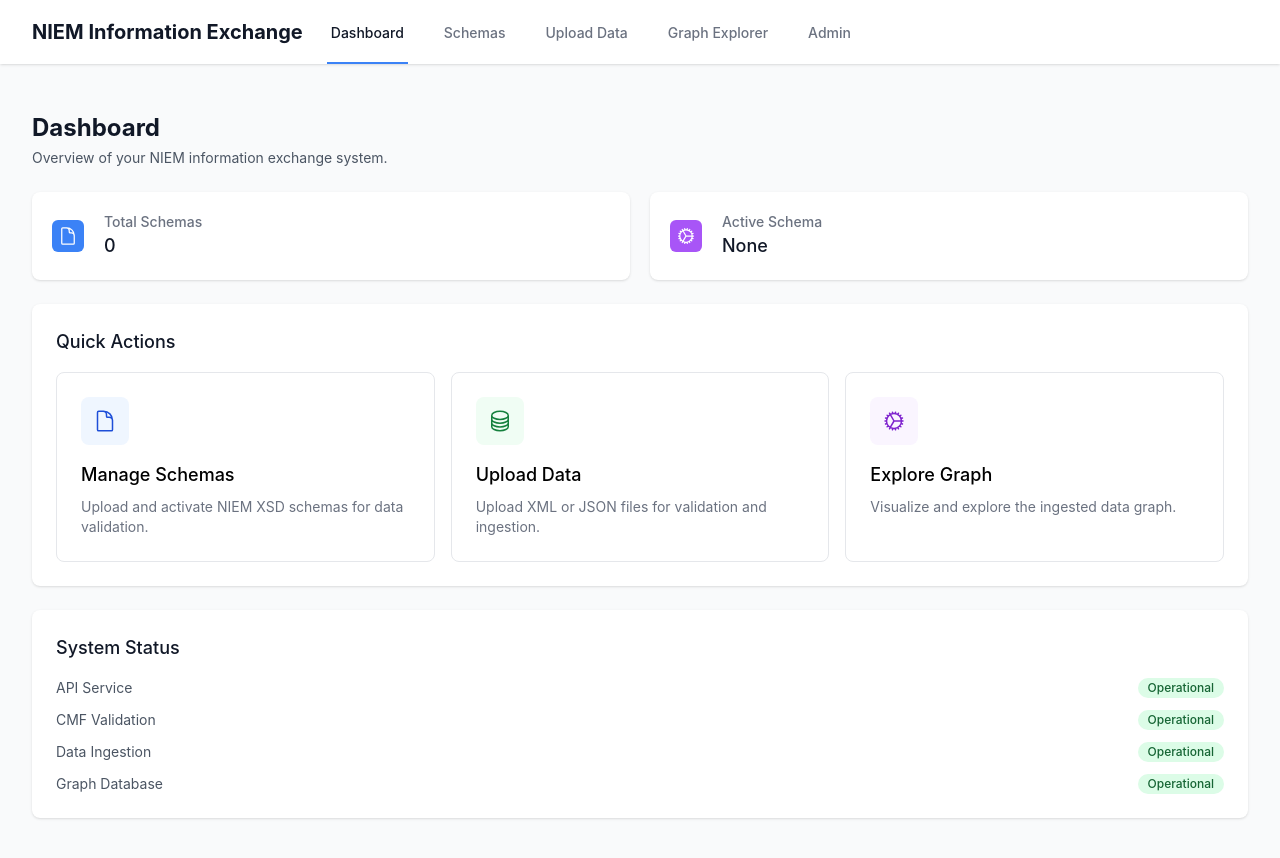
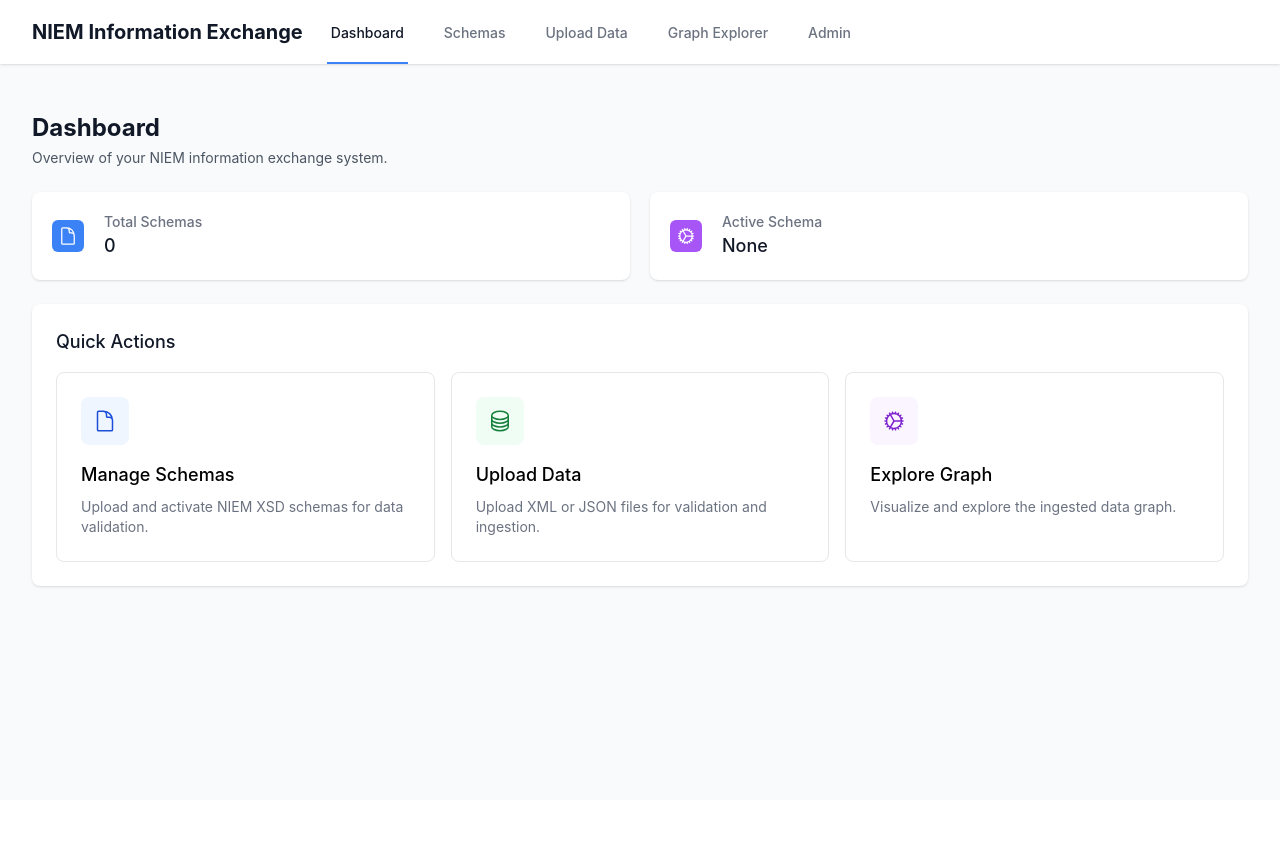
Before and after one commit to chris7jackson/niem-info-exch-e2e, a Next.js app in the folder ui/: page / in a window 1280 px wide. Shown: the top 858 px of the page. After the commit the page ends 800 px from the top, so only its background shows below. Built offline with nearby package versions, Linux system fonts and the light colour scheme; no server answers.

Commit message:
removed unused status endpoint

```diff
--- a/ui/src/pages/index.tsx
+++ b/ui/src/pages/index.tsx
@@ -6,6 +6,7 @@ interface Stats {
   schemas: number;
   activeSchema: string | null;
 }
+
 
 export default function Dashboard() {
   const [stats, setStats] = useState<Stats>({ schemas: 0, activeSchema: null });
@@ -32,6 +33,7 @@ export default function Dashboard() {
       setLoading(false);
     }
   };
+
 
   const cards = [
     {
@@ -153,36 +155,6 @@ export default function Dashboard() {
         </div>
       </div>
 
-      {/* System Status */}
-      <div className="bg-white shadow rounded-lg p-6">
-        <h2 className="text-lg font-medium text-gray-900 mb-4">System Status</h2>
-        <div className="space-y-3">
-          <div className="flex items-center justify-between">
-            <span className="text-sm text-gray-600">API Service</span>
-            <span className="inline-flex items-center px-2.5 py-0.5 rounded-full text-xs font-medium bg-green-100 text-green-800">
-              Operational
-            </span>
-          </div>
-          <div className="flex items-center justify-between">
-            <span className="text-sm text-gray-600">CMF Validation</span>
-            <span className="inline-flex items-center px-2.5 py-0.5 rounded-full text-xs font-medium bg-green-100 text-green-800">
-              Operational
-            </span>
-          </div>
-          <div className="flex items-center justify-between">
-            <span className="text-sm text-gray-600">Data Ingestion</span>
-            <span className="inline-flex items-center px-2.5 py-0.5 rounded-full text-xs font-medium bg-green-100 text-green-800">
-              Operational
-            </span>
-          </div>
-          <div className="flex items-center justify-between">
-            <span className="text-sm text-gray-600">Graph Database</span>
-            <span className="inline-flex items-center px-2.5 py-0.5 rounded-full text-xs font-medium bg-green-100 text-green-800">
-              Operational
-            </span>
-          </div>
-        </div>
-      </div>
     </div>
   );
 }
```
Also changed, not shown: 1 other file (tests, documents, lock files or other folders).
